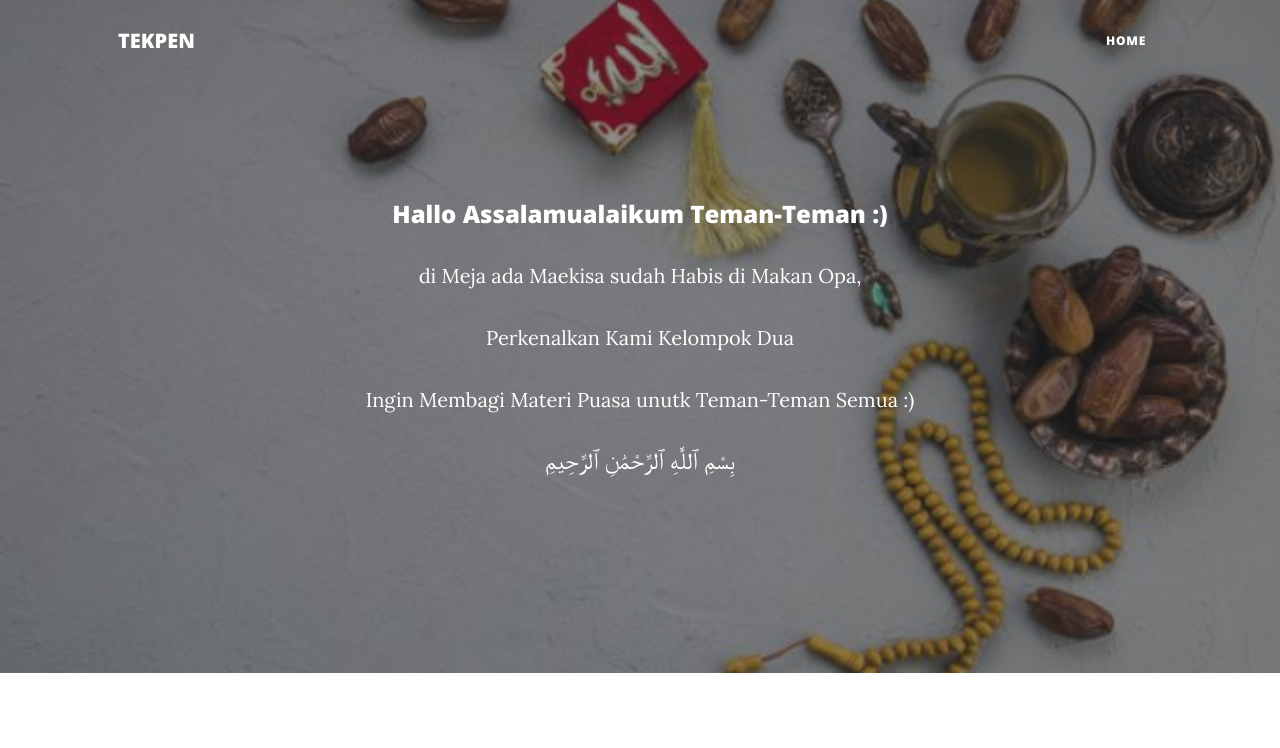
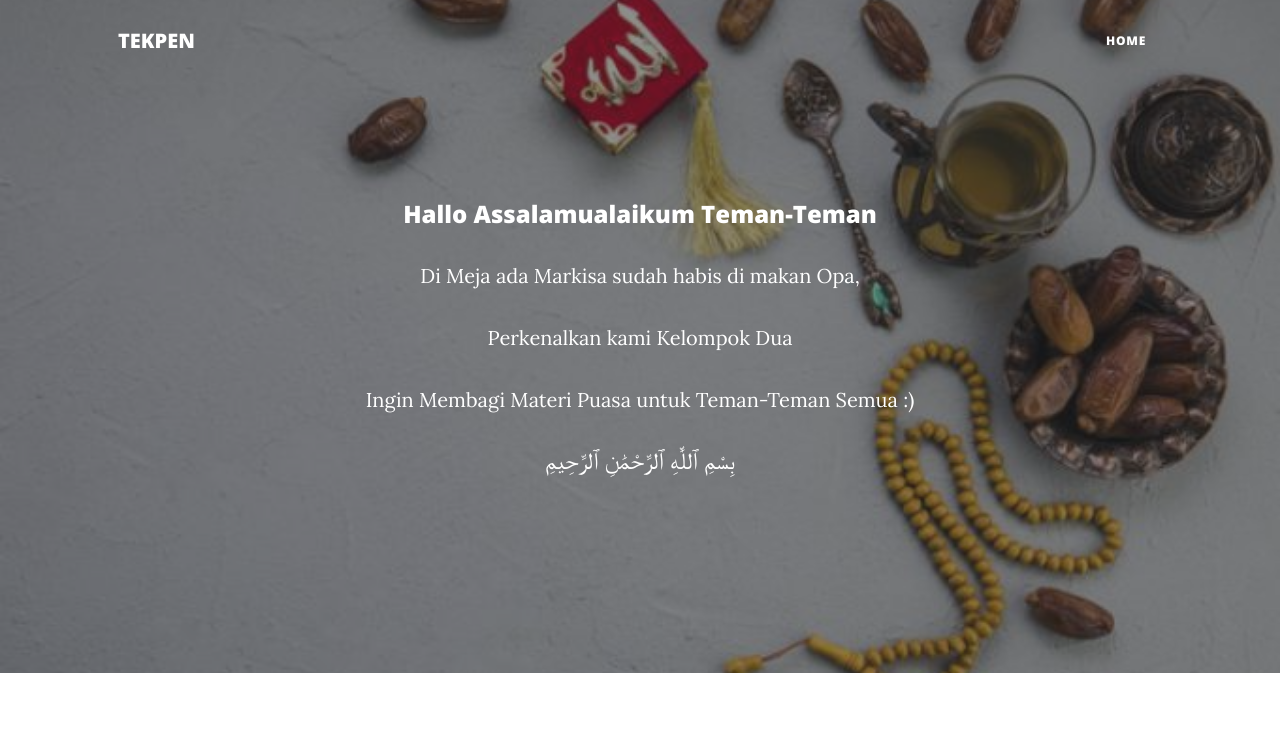
Before and after one commit to MadinatulHS/MadinatulHS.github.io, a plain HTML site: page index.html in a window 1280 px wide. Shown: the top 748 px of the page. Drawn offline with nearby package versions, Linux system fonts and the light colour scheme.

Commit message:
Update index.html

```diff
--- a/index.html
+++ b/index.html
@@ -40,10 +40,10 @@
                 <div class="row gx-4 gx-lg-5 justify-content-center">
                     <div class="col-md-10 col-lg-8 col-xl-7">
                         <div class="site-heading">
-                           <h4>Hallo Assalamualaikum Teman-Teman :)</h4>
-                           <p>di Meja ada Maekisa sudah Habis di Makan Opa,</p>
-                           <p>Perkenalkan Kami Kelompok Dua</p>
-                           <P>Ingin Membagi Materi Puasa unutk Teman-Teman Semua :)</P>
+                           <h4>Hallo Assalamualaikum Teman-Teman </h4>
+                           <p>Di Meja ada Markisa sudah habis di makan Opa,</p>
+                           <p>Perkenalkan kami Kelompok Dua</p>
+                           <P>Ingin Membagi Materi Puasa untuk Teman-Teman Semua :)</P>
                             <span class="subheading">بِسْمِ ٱللَّٰهِ ٱلرَّحْمَٰنِ ٱلرَّحِيمِ</span>
                         </div>
                     </div>
```
